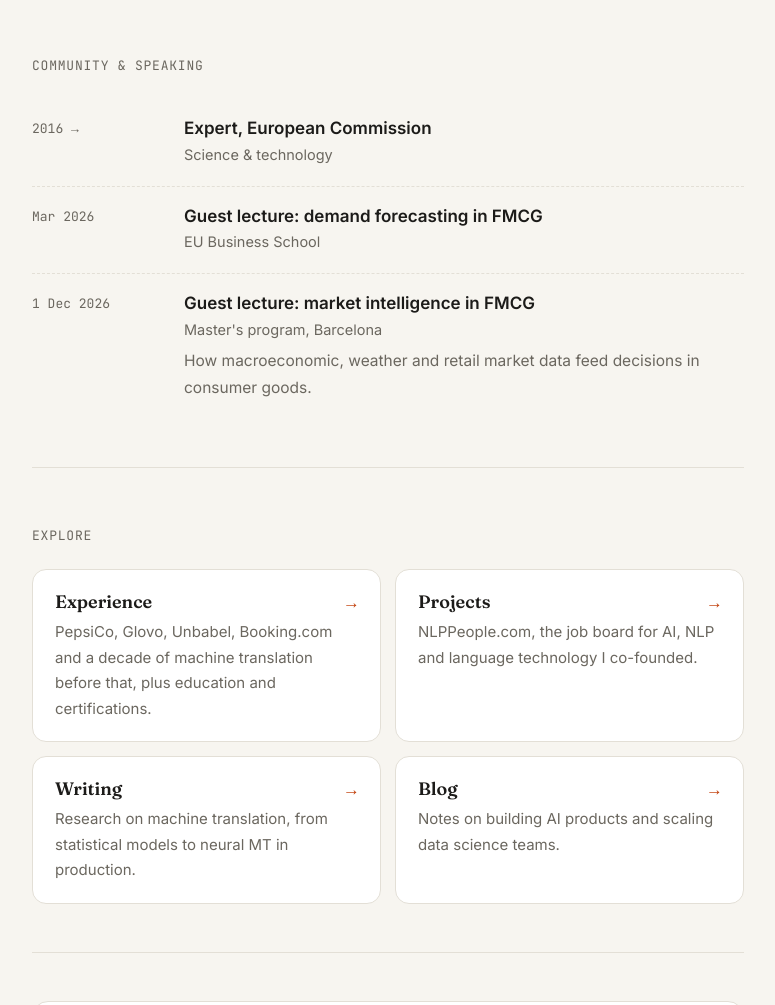
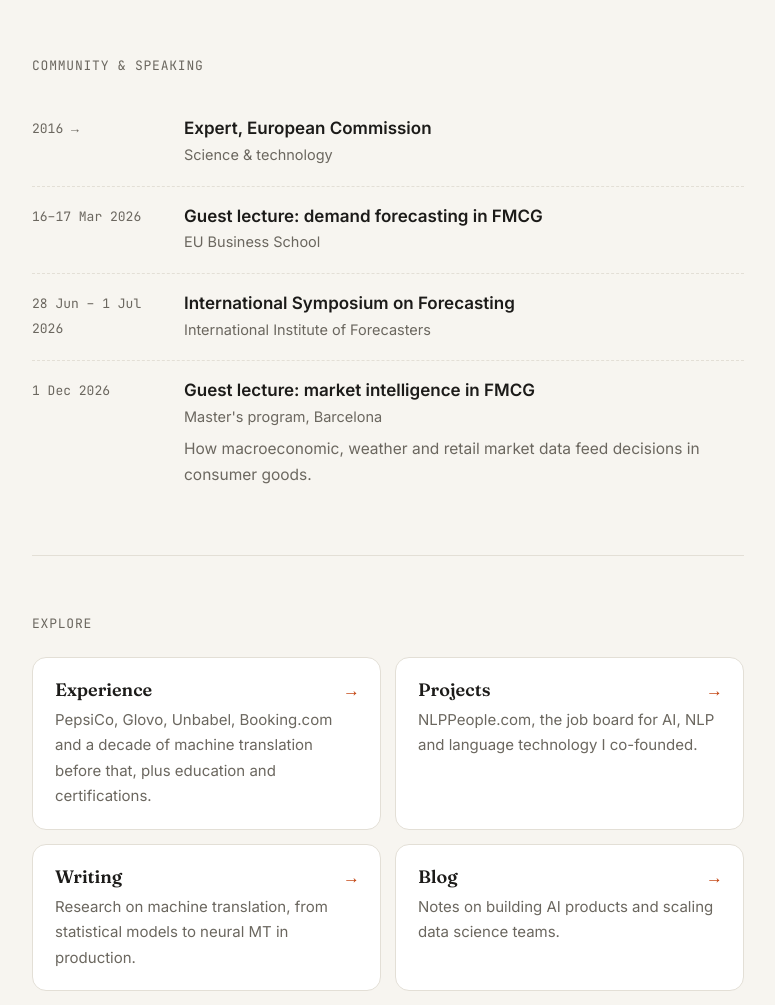
Before and after one commit to maxkhalilov/maxim-website, a plain HTML site: page index.html in a window 1280 px wide. Shown: the part 995-2000 px from the top of the page, without its empty margins (252-1027 px from the left). Drawn offline with Linux system fonts and the light colour scheme.

Commit message:
Speaking: exact EU Business School dates, add ISF 2026
Co-Authored-By: Claude Opus 5.5 <noreply@anthropic.com>

```diff
--- a/index.html
+++ b/index.html
@@ -55,7 +55,7 @@
 
 <section>
   <h2><span class="n">Community &amp; speaking</span></h2>
-  <ul class="list"><li><div class="meta">2016 →</div><div><h3>Expert, European Commission</h3><div class="sub">Science &amp; technology</div></div></li><li><div class="meta">Mar 2026</div><div><h3>Guest lecture: demand forecasting in FMCG</h3><div class="sub">EU Business School</div></div></li><li><div class="meta">1 Dec 2026</div><div><h3>Guest lecture: market intelligence in FMCG</h3><div class="sub">Master's program, Barcelona</div><p>How macroeconomic, weather and retail market data feed decisions in consumer goods.</p></div></li></ul>
+  <ul class="list"><li><div class="meta">2016 →</div><div><h3>Expert, European Commission</h3><div class="sub">Science &amp; technology</div></div></li><li><div class="meta">16–17 Mar 2026</div><div><h3>Guest lecture: demand forecasting in FMCG</h3><div class="sub">EU Business School</div></div></li><li><div class="meta">28 Jun – 1 Jul 2026</div><div><h3>International Symposium on Forecasting</h3><div class="sub">International Institute of Forecasters</div></div></li><li><div class="meta">1 Dec 2026</div><div><h3>Guest lecture: market intelligence in FMCG</h3><div class="sub">Master's program, Barcelona</div><p>How macroeconomic, weather and retail market data feed decisions in consumer goods.</p></div></li></ul>
 </section>
 
 <section>
```
